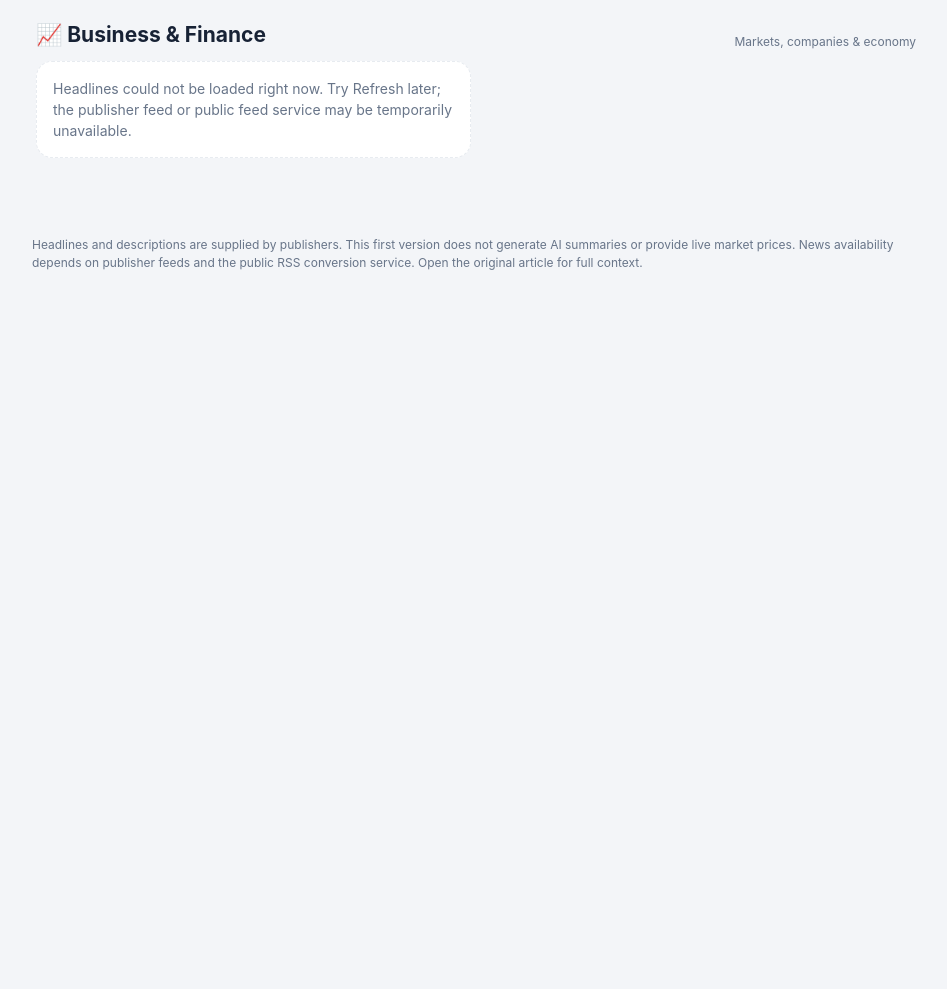
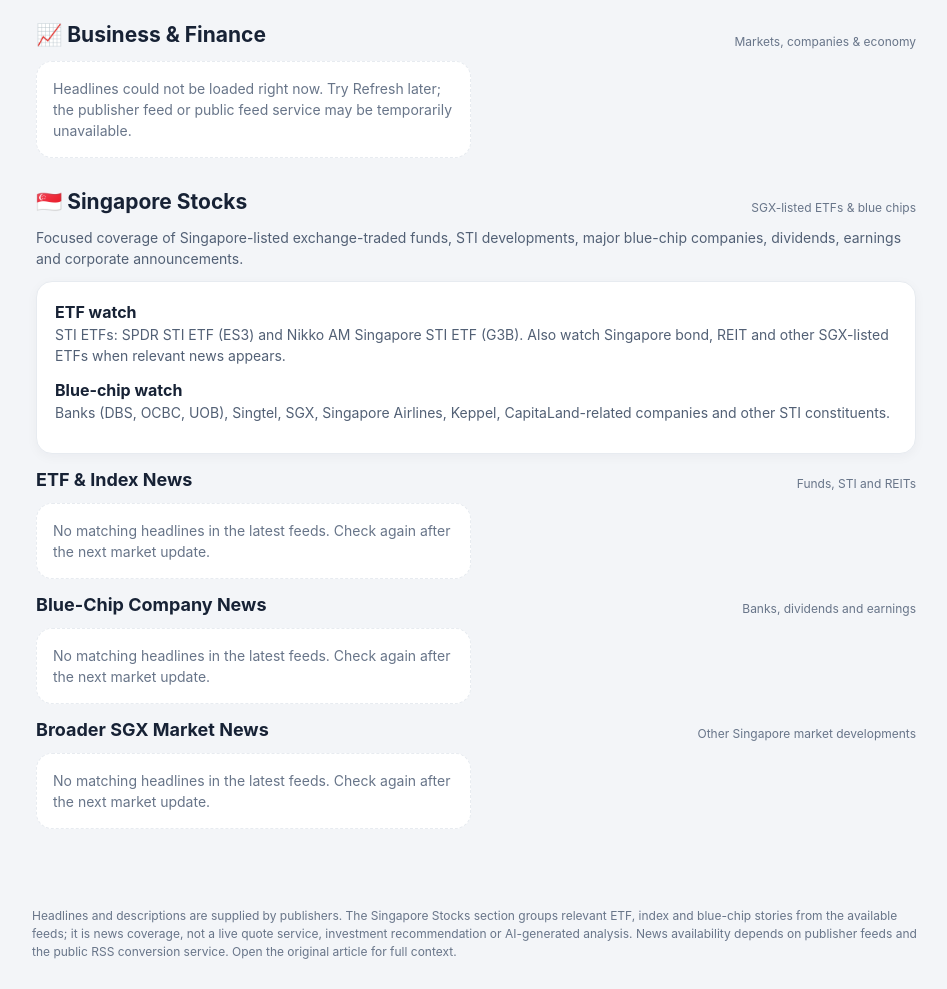
Before and after one commit to SmartRichardSg/my-daily-news-briefing, a plain HTML site: page index.html in a window 1280 px wide. Shown: the part 643-1632 px from the top of the page, without its empty margins (164-1111 px from the left). Before the commit the page ends 943 px from the top, so only its background shows below. Drawn offline with Linux system fonts and the light colour scheme; no server answers.

Commit message:
Add files via upload

```diff
--- a/index.html
+++ b/index.html
@@ -39,17 +39,41 @@ button:focus-visible,a:focus-visible{outline:3px solid #75a8e8;outline-offset:3p
 <p class="status" id="status" role="status" aria-live="polite">Ready to load the latest headlines.</p>
 <nav class="tabs" aria-label="News sections">
 <button class="tab active" data-target="all">All news</button><button class="tab" data-target="world">World</button>
-<button class="tab" data-target="singapore">Singapore</button><button class="tab" data-target="finance">Finance</button></nav>
+<button class="tab" data-target="singapore">Singapore</button><button class="tab" data-target="finance">Finance</button><button class="tab" data-target="sgstocks">SG Stocks</button></nav>
 <section class="section" id="world"><div class="head"><h2>🌍 World</h2><span class="note">International headlines</span></div><div class="grid" id="worldFeed"><div class="empty">Loading…</div></div></section>
 <section class="section" id="singapore"><div class="head"><h2>🇸🇬 Singapore</h2><span class="note">Local news &amp; developments</span></div><div class="grid" id="singaporeFeed"><div class="empty">Loading…</div></div></section>
 <section class="section" id="finance"><div class="head"><h2>📈 Business &amp; Finance</h2><span class="note">Markets, companies &amp; economy</span></div><div class="grid" id="financeFeed"><div class="empty">Loading…</div></div></section>
+
+<section class="section" id="sgstocks">
+<div class="head"><h2>🇸🇬 Singapore Stocks</h2><span class="note">SGX-listed ETFs &amp; blue chips</span></div>
+<p class="desc">Focused coverage of Singapore-listed exchange-traded funds, STI developments, major blue-chip companies, dividends, earnings and corporate announcements.</p>
+<div class="card" style="margin-bottom:12px">
+<strong>ETF watch</strong>
+<p class="desc">STI ETFs: SPDR STI ETF (ES3) and Nikko AM Singapore STI ETF (G3B). Also watch Singapore bond, REIT and other SGX-listed ETFs when relevant news appears.</p>
+<strong>Blue-chip watch</strong>
+<p class="desc">Banks (DBS, OCBC, UOB), Singtel, SGX, Singapore Airlines, Keppel, CapitaLand-related companies and other STI constituents.</p>
+</div>
+<div class="section" style="margin:12px 0">
+<div class="head"><h2 style="font-size:18px">ETF &amp; Index News</h2><span class="note">Funds, STI and REITs</span></div>
+<div class="grid" id="sgEtfFeed"><div class="empty">Loading Singapore ETF news…</div></div>
+</div>
+<div class="section" style="margin:12px 0">
+<div class="head"><h2 style="font-size:18px">Blue-Chip Company News</h2><span class="note">Banks, dividends and earnings</span></div>
+<div class="grid" id="sgBluechipFeed"><div class="empty">Loading blue-chip news…</div></div>
+</div>
+<div class="section" style="margin:12px 0">
+<div class="head"><h2 style="font-size:18px">Broader SGX Market News</h2><span class="note">Other Singapore market developments</span></div>
+<div class="grid" id="sgMarketFeed"><div class="empty">Loading SGX market news…</div></div>
+</div>
+</section>
 </main>
-<footer>Headlines and descriptions are supplied by publishers. This first version does not generate AI summaries or provide live market prices. News availability depends on publisher feeds and the public RSS conversion service. Open the original article for full context.</footer>
+<footer>Headlines and descriptions are supplied by publishers. The Singapore Stocks section groups relevant ETF, index and blue-chip stories from the available feeds; it is news coverage, not a live quote service, investment recommendation or AI-generated analysis. News availability depends on publisher feeds and the public RSS conversion service. Open the original article for full context.</footer>
 <script>
 const feeds={
 world:[{name:"BBC News",url:"https://feeds.bbci.co.uk/news/world/rss.xml"}],
 singapore:[{name:"CNA",url:"https://www.channelnewsasia.com/api/v1/rss-outbound-feed?_format=xml"}],
-finance:[{name:"CNBC",url:"https://www.cnbc.com/id/100003114/device/rss/rss.html"},{name:"The Business Times",url:"https://www.businesstimes.com.sg/rss"}]};
+finance:[{name:"CNBC",url:"https://www.cnbc.com/id/100003114/device/rss/rss.html"},{name:"The Business Times",url:"https://www.businesstimes.com.sg/rss"}],
+sgstocks:[{name:"The Business Times",url:"https://www.businesstimes.com.sg/rss"},{name:"CNA",url:"https://www.channelnewsasia.com/api/v1/rss-outbound-feed?_format=xml"}]};
 const statusEl=document.getElementById("status");
 function clean(s){const d=document.createElement("div");d.innerHTML=s||"";return(d.textContent||d.innerText||"").replace(/\s+/g," ").trim()}
 function cardFor(item,source){
@@ -71,9 +95,42 @@ stories.sort((a,b)=>new Date(b.item.pubDate||0)-new Date(a.item.pubDate||0));con
 stories.forEach(({item,source})=>{const title=clean(item.title).toLowerCase();if(!title||seen.has(title))return;seen.add(title);target.append(cardFor(item,source));count++});
 if(!count)target.innerHTML='<div class="empty">Headlines could not be loaded right now. Try Refresh later; the publisher feed or public feed service may be temporarily unavailable.</div>';
 return{count,failed:settled.filter(x=>x.status==="rejected").length}}
+
+function hasAny(text, words){return words.some(w=>text.includes(w))}
+async function loadSGStocks(){
+  const targets={
+    etf:document.getElementById("sgEtfFeed"),
+    blue:document.getElementById("sgBluechipFeed"),
+    market:document.getElementById("sgMarketFeed")
+  };
+  Object.values(targets).forEach(el=>el.replaceChildren());
+  const settled=await Promise.allSettled(feeds.sgstocks.map(fetchFeed));
+  let stories=[];settled.forEach(x=>{if(x.status==="fulfilled")stories.push(...x.value)});
+  stories.sort((a,b)=>new Date(b.item.pubDate||0)-new Date(a.item.pubDate||0));
+  const seen=new Set(), groups={etf:[],blue:[],market:[]};
+  const etfWords=["etf","exchange-traded","exchange traded","sti","straits times index","s-reit","reit","bond index","g3b","es3","a35","clr","cfa"];
+  const blueWords=["dbs","ocbc","uob","singtel","singapore airlines","sia ","sgx","keppel","sembcorp","sats","capitaland","comfortdelgro","yangzijiang","blue-chip","blue chip","dividend","earnings"];
+  stories.forEach(({item,source})=>{
+    const title=clean(item.title), body=(title+" "+clean(item.description||item.content||"")).toLowerCase();
+    const key=title.toLowerCase();if(!title||seen.has(key))return;seen.add(key);
+    const record={item,source};
+    if(hasAny(body,etfWords))groups.etf.push(record);
+    else if(hasAny(body,blueWords))groups.blue.push(record);
+    else groups.market.push(record);
+  });
+  // Keep the section useful even on a quiet news day: show recent Singapore business stories as market context.
+  const fallback=stories.slice(0,5).map(x=>({item:x.item,source:x.source}));
+  [["etf",groups.etf],["blue",groups.blue],["market",groups.market]].forEach(([key,list])=>{
+    const selected=list.slice(0,6);
+    if(!selected.length && key==="market") selected.push(...fallback);
+    if(!selected.length) targets[key].innerHTML='<div class="empty">No matching headlines in the latest feeds. Check again after the next market update.</div>';
+    else selected.forEach(x=>targets[key].append(cardFor(x.item,x.source)));
+  });
+  return stories.length;
+}
 async function refresh(){
 const btn=document.getElementById("refreshBtn");btn.disabled=true;btn.textContent="Refreshing…";statusEl.textContent="Fetching the latest headlines…";
-const r=await Promise.all(["world","singapore","finance"].map(load));const total=r.reduce((n,x)=>n+x.count,0),failed=r.reduce((n,x)=>n+x.failed,0);
+const r=await Promise.all(["world","singapore","finance"].map(load));const sgCount=await loadSGStocks();const total=r.reduce((n,x)=>n+x.count,0)+sgCount,failed=r.reduce((n,x)=>n+x.failed,0);
 statusEl.textContent=total?`Updated. ${total} headlines loaded${failed?" · Some feeds were unavailable":""}.`:"No headlines loaded. Please try again later.";
 btn.disabled=false;btn.textContent="↻ Refresh headlines"}
 function show(target){document.querySelectorAll(".tab").forEach(b=>b.classList.toggle("active",b.dataset.target===target));document.querySelectorAll(".section").forEach(s=>s.classList.toggle("hidden",target!=="all"&&s.id!==target))}
```
